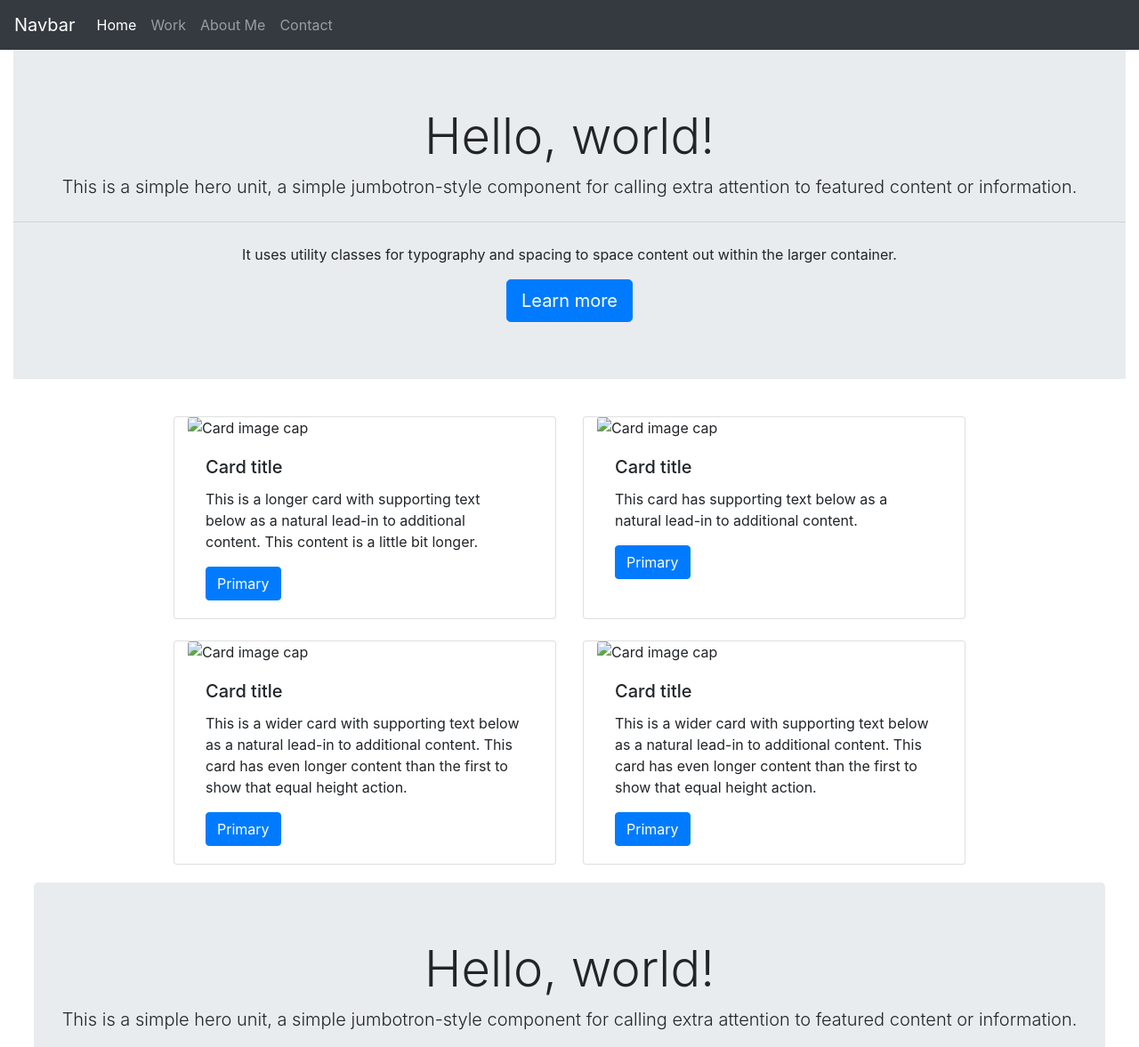
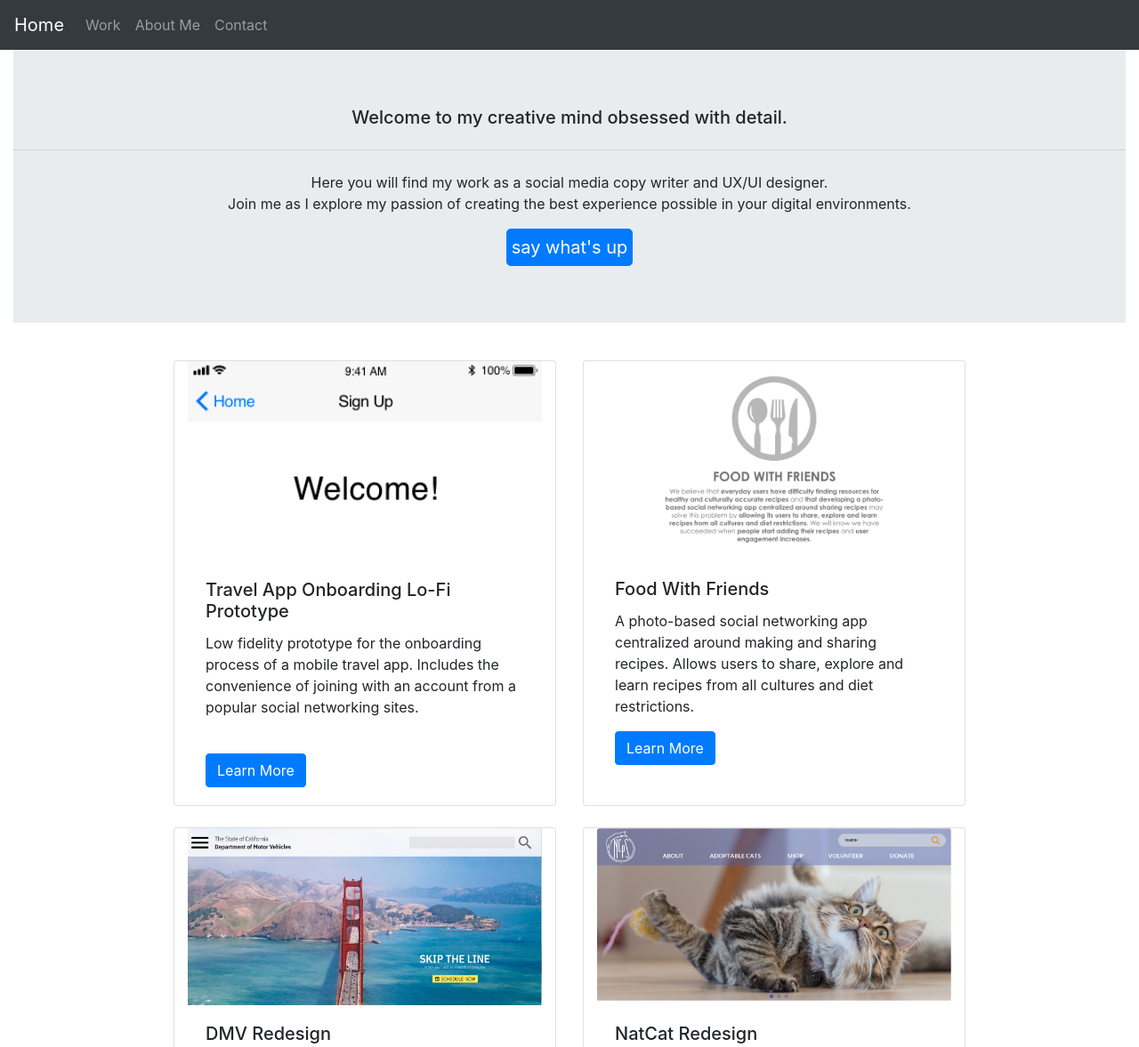
Before and after one commit to tucathie/CathieTuPotfolio, a plain HTML site: page index.html in a window 1280 px wide. Shown: the top 1177 px of the page at 89% size. Drawn offline with nearby package versions, Linux system fonts and the light colour scheme.

Commit message:
Updated card photos, working buttons with links and new hero

```diff
--- a/index.html
+++ b/index.html
@@ -24,23 +24,20 @@ img {
 
 <body>
     <nav class="navbar navbar-expand-lg navbar-dark bg-dark">
-        <a class="navbar-brand" href="#">Navbar</a>
+        <a class="navbar-brand" href="#">Home <span class="sr-only">(current)</span></a>
         <button class="navbar-toggler" type="button" data-toggle="collapse" data-target="#navbarNav" aria-controls="navbarNav" aria-expanded="false" aria-label="Toggle navigation">
             <span class="navbar-toggler-icon"></span>
         </button>
         <div class="collapse navbar-collapse" id="navbarNav">
             <ul class="navbar-nav">
-            <li class="nav-item active">
-                <a class="nav-link" href="#">Home <span class="sr-only">(current)</span></a>
+            <li class="nav-item">
+                <a class="nav-link" href="#Work">Work</a>
             </li>
             <li class="nav-item">
-                <a class="nav-link" href="#">Work</a>
+                <a class="nav-link" href="#AboutMe">About Me</a>
             </li>
             <li class="nav-item">
-                <a class="nav-link" href="#">About Me</a>
-            </li>
-            <li class="nav-item">
-                <a class="nav-link" href="#">Contact</a>
+                <a class="nav-link" href="#Contact">Contact</a>
             </li>
             </ul>
         </div>
@@ -49,61 +46,66 @@ img {
 
 <div class="container-fluid justify-content-center">
     <div class="jumbotron jumbotron-fluid">
-            <h1 class="display-4">Hello, world!</h1>
-            <p class="lead">This is a simple hero unit, a simple jumbotron-style component for calling extra attention to featured content or information.</p>
+            <h5 class="display-10">Welcome to my creative mind obsessed with detail.  </h5>
             <hr class="my-4">
-            <p>It uses utility classes for typography and spacing to space content out within the larger container.</p>
-            <a class="btn btn-primary btn-lg" href="#" role="button">Learn more</a>
+            <p>Here you will find my work as a social media copy writer and UX/UI designer.<br>
+
+                Join me as I explore my passion of creating the best experience possible in your digital environments.</p>
+            <a class="btn btn-primary btn-lg" href="#" role="button" style="padding: 5px;">say what's up</a>
             </div>
 
+    <article id="Work">
     <div class="row">
     <div class="card-deck justify-content-center">
         <div class="card col-4">
-            <img class="card-img-top" src=".../100px200/" alt="Card image cap">
+            <img class="card-img-top" src="images/TravelOnboarding.png" alt="Travel App Onboarding">
             <div class="card-body">
-            <h5 class="card-title">Card title</h5>
-            <p class="card-text">This is a longer card with supporting text below as a natural lead-in to additional content. This content is a little bit longer.</p>
-            <button type="button" class="btn btn-primary">Primary</button>
+            <h5 class="card-title">Travel App Onboarding Lo-Fi Prototype</h5>
+            <p class="card-text">Low fidelity prototype for the onboarding process of a mobile travel app. Includes the convenience of joining with an account from a popular social networking sites.</p><br>
+            <a class="btn btn-primary" href="https://invis.io/YRNI7DR3Q45" role="button">Learn More</a>
             </div>
         </div>
         <div class="card col-4">
-            <img class="card-img-top" src=".../100px200/" alt="Card image cap">
+            <img class="card-img-top" src="images/FoodWithFriends.png" alt="Food With Friends">
             <div class="card-body">
-            <h5 class="card-title">Card title</h5>
-            <p class="card-text">This card has supporting text below as a natural lead-in to additional content.</p>
-            <button type="button" class="btn btn-primary">Primary</button>
+            <h5 class="card-title">Food With Friends</h5>
+            <p class="card-text">A photo-based social networking app centralized around making and sharing recipes. Allows users to share, explore and learn recipes from all cultures and diet restrictions.</p>
+            <a class="btn btn-primary" href="https://projects.invisionapp.com/boards/JG3OULS8B3R" role="button">Learn More</a>
             </div>
         </div>
     </div><br>
     <div class="card-deck justify-content-center">
         <div class="card col-4">
-            <img class="card-img-top" src=".../100px200/" alt="Card image cap">
+            <img class="card-img-top" src="images/DMV.png" alt="DMV Redesign">
             <div class="card-body">
-            <h5 class="card-title">Card title</h5>
-            <p class="card-text">This is a wider card with supporting text below as a natural lead-in to additional content. This card has even longer content than the first to show that equal height action.</p>
-            <button type="button" class="btn btn-primary">Primary</button>
+            <h5 class="card-title">DMV Redesign</h5>
+            <p class="card-text">A design solution for The State of California, Deparment of Motor Vehicles.  The design solution will allow users to utilize the online appointment system and online services in order to decrease the number of office visits and in-office wait times.</p>
+            <a class="btn btn-primary" href="https://projects.invisionapp.com/boards/DR3PTG5CPUH/" role="button">Learn More</a>
             </div>
         </div>
         <div class="card col-4">
-                <img class="card-img-top" src=".../100px200/" alt="Card image cap">
+                <img class="card-img-top" src="images/NatCat.png" alt="NatCat Redesign">
                 <div class="card-body">
-                <h5 class="card-title">Card title</h5>
-                <p class="card-text">This is a wider card with supporting text below as a natural lead-in to additional content. This card has even longer content than the first to show that equal height action.</p>
-                <button type="button" class="btn btn-primary">Primary</button>
+                <h5 class="card-title">NatCat Redesign</h5>
+                <p class="card-text">Producing a design solution for The National Cat Protection Society. The design solution is proposed to increase brand loyalty through a mordernized web page in order to increase donations, adoption rates and number of volunteers.</p>
+                <a class="btn btn-primary" href="https://docs.google.com/presentation/d/1HiwWsgLH2Sv-QukL5yKOrxigmSCWcUnWLzoOxPmlDq8/edit?usp=sharing" role="button">Learn More</a>
                 </div>
             </div>
     </div>
     </div>
+</article>
+<article id="AboutMe">
     <div class="row justify-content-center">
         <div class="jumbotron">
-        <h1 class="display-4">Hello, world!</h1>
-        <p class="lead">This is a simple hero unit, a simple jumbotron-style component for calling extra attention to featured content or information.</p>
-        <hr class="my-4">
-        <p>It uses utility classes for typography and spacing to space content out within the larger container.</p>
-        <a class="btn btn-primary btn-lg" href="#" role="button">Learn more</a>
+
+        <p class="lead">Hey! My name's Cathie. <br> I have a broad skillset composed of copywriting, design, event planning and digital marketing.  <br>I've learned to take advantage of my curiousity by channeling it into creating experiences.</p>
+        <p>When I am not working, I enjoy powerlifting, cooking and binge-watching TV shows. </p>
+        <a class="btn btn-primary btn-lg" href="#" role="button">LET'S CHAT!</a>
         </div>
     </div>
+</article>
 </div>
+
 
 </body>
 
```
Also changed, not shown: images/DMV.png (added), images/FoodWithFriends.png (added), images/NatCat.png (added), images/TravelOnboarding.png (added).
